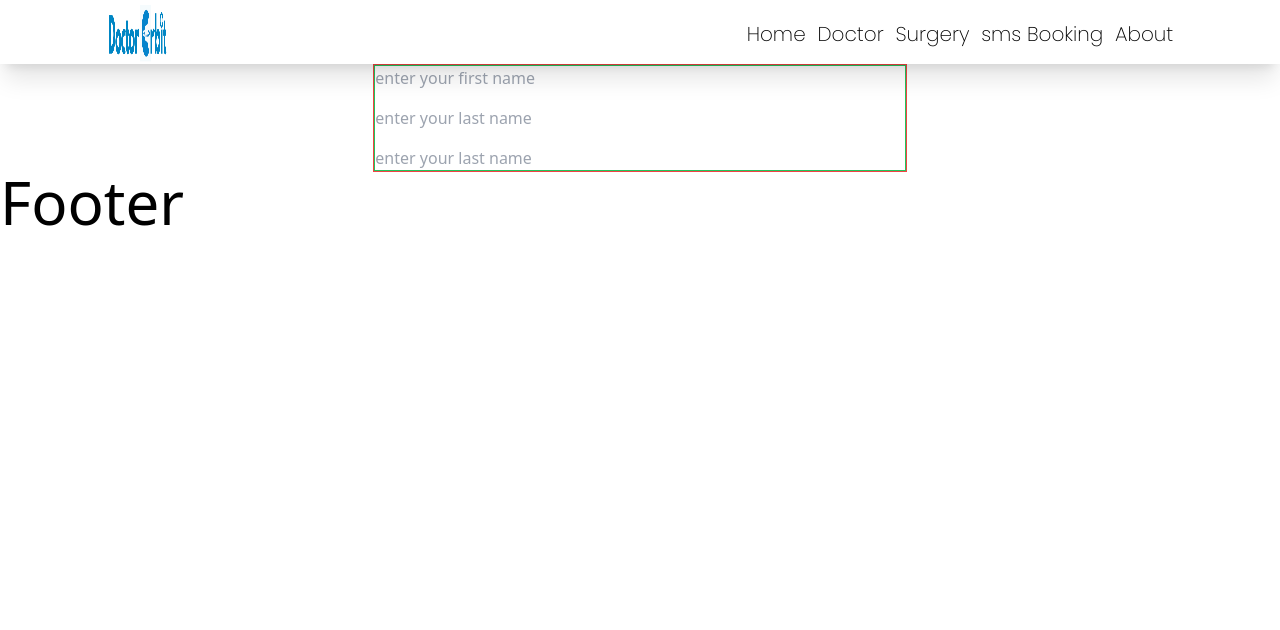
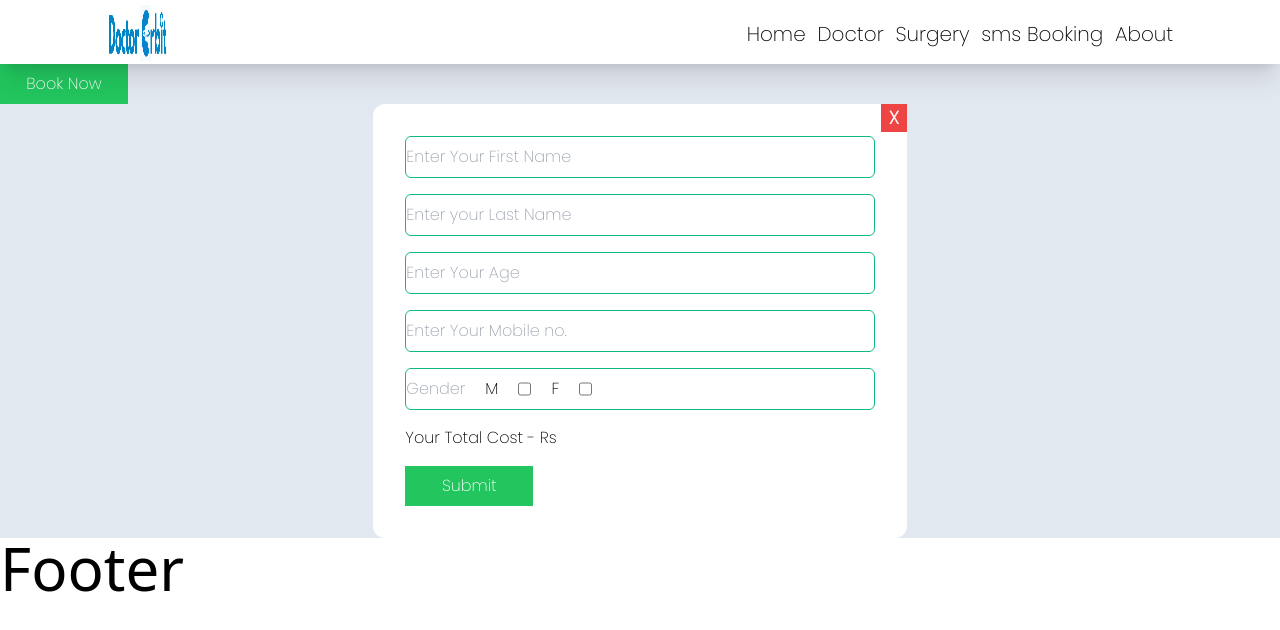
Before and after one commit to parmod15/DoctorOrbitFrontend, a React (Vite) app: page /doctor/1 in a window 1280 px wide. Shown: the top 630 px of the page. Built offline with nearby package versions, Linux system fonts and the light colour scheme; no server answers.

Commit message:
Added post api for booking

```diff
--- a/src/components/DoctorDetail.js
+++ b/src/components/DoctorDetail.js
@@ -1,4 +1,6 @@
 import { useParams } from "react-router-dom";
+import { useState } from "react";
+
 import useGetDoctorDetail from "../utils/useGetDoctorDetail";
 
 const DoctorDetail = () => {
@@ -6,8 +8,32 @@ const DoctorDetail = () => {
   const id = params.id;
   const doctor = useGetDoctorDetail(id);
 
+  const [firstName, setFirstName] = useState("");
+  const [age, setAge] = useState(null);
+  const [mobileNo, setMobileNo] = useState(null);
+
+  console.log(firstName);
+
+  async function getBooking(firstName, age, mobileNo) {
+    const data = await fetch("url", {
+      method: "POST",
+      body: JSON.stringify({
+        patientName: firstName,
+        patientAge: age,
+        patientMobile: mobileNo,
+      }),
+      headers: {
+        "content-type": "application/json; charset=UTF-8",
+      },
+    });
+
+    const response = await data.json();
+    console.log("api post req. ", response);
+  }
+
   return (
-    <div className="w-full">
+    <div className="w-full bg-slate-200 font-poppins">
+      {/* DOCTOR CARD  */}
       <div>
         <h1>{doctor.name}</h1>
         <h1>{doctor.speciality}</h1>
@@ -15,14 +41,72 @@ const DoctorDetail = () => {
         <h1>{doctor.description}</h1>
         <h1>{doctor.rating}</h1>
         <h1>{doctor.address}</h1>
+        <button
+          onClick={() => {
+            document.querySelector(".form-window").classList.remove("scale-0");
+            document.querySelector(".close-btn").classList.remove("scale-0");
+          }}
+          className="w-32 py-2 text-white bg-green-500"
+        >
+          Book Now
+        </button>
       </div>
 
       {/* FORM FOR BOOKING */}
-      <div className="w-5/12 mx-auto   border border-red-500 ">
-        <form className="flex flex-col justify-between gap-4 border border-green-500">
-          <input type="text" placeholder="enter your first name"></input>
-          <input type="text" placeholder="enter your last name"></input>
-          <input type="number" placeholder="enter your last name"></input>
+      <div className="w-5/12 relative mx-auto ">
+        {/* CLOSE FORM WINDOW BTN  */}
+        <div
+          onClick={() => {
+            console.log("click");
+            document.querySelector(".close-btn").classList.add("scale-0");
+            document.querySelector(".form-window").classList.add("scale-0");
+          }}
+          className="close-btn font-bold px-2 text-white bg-red-500 text-lg absolute top-0 right-0"
+        >
+          X
+        </div>
+
+        <form className=" form-window transition-all duration-500 p-8 bg-white rounded-xl flex flex-col justify-between gap-4 ">
+          <input
+            onChange={(e) => setFirstName(e.target.value)}
+            className="py-2 border border-emerald-500 rounded-md"
+            type="text"
+            placeholder="Enter Your First Name"
+          ></input>
+          <input
+            className="py-2 border border-emerald-500 rounded-md"
+            type="text"
+            placeholder="Enter your Last Name"
+          ></input>
+          <input
+            onChange={(e) => setAge(e.target.value)}
+            className="py-2 border border-emerald-500 rounded-md"
+            type="text"
+            placeholder="Enter Your Age"
+          ></input>
+          <input
+            onChange={(e) => setMobileNo(e.target.value)}
+            className="  py-2 border border-emerald-500 rounded-md"
+            type="text"
+            placeholder="Enter Your Mobile no."
+          ></input>
+
+          {/* GENDER */}
+          <div className="flex gap-5 py-2 border border-emerald-500 rounded-md">
+            <label className="text-gray-400">Gender</label>
+            <h1>M</h1>
+            <input type="checkbox"></input>
+            <h1>F</h1>
+            <input type="checkbox"></input>
+          </div>
+
+          <div>Your Total Cost - {doctor.fees}Rs</div>
+          <button
+            onClick={() => getBooking(firstName, age, mobileNo)}
+            className="bg-green-500 w-32 py-2 text-white"
+          >
+            Submit
+          </button>
         </form>
       </div>
     </div>
--- a/src/components/Footer.js
+++ b/src/components/Footer.js
@@ -1,3 +1,5 @@
+import titleLogo from "../assets/images/title-logo.png";
+
 const Footer = () => {
   return <div className="text-6xl">Footer</div>;
 };
--- a/src/components/Shimmer.js
+++ b/src/components/Shimmer.js
@@ -2,25 +2,25 @@ const Shimmer = () => {
   return (
     <div className="w-full border border-red-500">
       {/* LOADING BOUNCERS */}
-      <h1 className="font-poppins text-lg text-center">LOADING...</h1>
-      <div className="flex justify-around w-5/12 mx-auto">
-        <div className="mx-auto my-12 bg-blue-400 animate-bounce w-12 h-12 rounded-full"></div>
-        <div className="mx-auto my-12 bg-red-400 animate-bounce w-12 h-12 rounded-full"></div>
-        <div className="mx-auto my-12 bg-violet-400 animate-bounce w-12 h-12 rounded-full"></div>
-        <div className="mx-auto my-12 bg-yellow-300 animate-bounce w-12 h-12 rounded-full"></div>
+      <h1 className="pt-12 font-poppins text-lg text-center">LOADING...</h1>
+      <div className="flex justify-around w-2/12 mx-auto">
+        <div className="mx-auto my-12 bg-blue-400 animate-bounce w-8 h-8 rounded-full"></div>
+        <div className="mx-auto my-12 bg-red-400  animate-bounce w-8 h-8 rounded-full"></div>
+        <div className="mx-auto my-12 bg-violet-400 animate-bounce w-8 h-8 rounded-full"></div>
+        <div className="mx-auto my-12 bg-yellow-300 animate-bounce w-8 h-8 rounded-full"></div>
       </div>
 
       {/* SHIMMER CARDS */}
-      <div className="w-11/12 gap-2  border border-green-500 mx-auto  flex flex-wrap justify-between ">
-        <div className="w-3/12 h-52 bg-slate-500"></div>
-        <div className="w-3/12 h-52 bg-slate-500"></div>
-        <div className="w-3/12 h-52 bg-slate-500"></div>
-        <div className="w-3/12 h-52 bg-slate-500"></div>
-        <div className="w-3/12 h-52 bg-slate-500"></div>
-        <div className="w-3/12 h-52 bg-slate-500"></div>
-        <div className="w-3/12 h-52 bg-slate-500"></div>
-        <div className="w-3/12 h-52 bg-slate-500"></div>
-        <div className="w-3/12 h-52 bg-slate-500"></div>
+      <div className="animate-pulse w-11/12 gap-2   mx-auto  flex flex-wrap justify-between ">
+        <div className="w-3/12 h-72 bg-slate-200"></div>
+        <div className="w-3/12 h-72 bg-slate-200"></div>
+        <div className="w-3/12 h-72 bg-slate-200"></div>
+        <div className="w-3/12 h-72 bg-slate-200"></div>
+        <div className="w-3/12 h-72 bg-slate-200"></div>
+        <div className="w-3/12 h-72 bg-slate-200"></div>
+        <div className="w-3/12 h-72 bg-slate-200"></div>
+        <div className="w-3/12 h-72 bg-slate-200"></div>
+        <div className="w-3/12 h-72 bg-slate-200"></div>
       </div>
     </div>
   );
```
